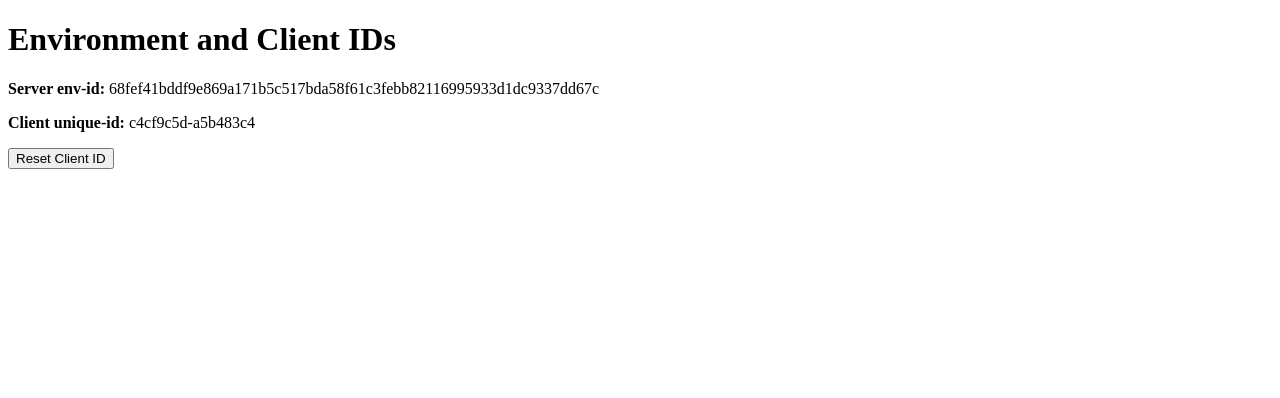
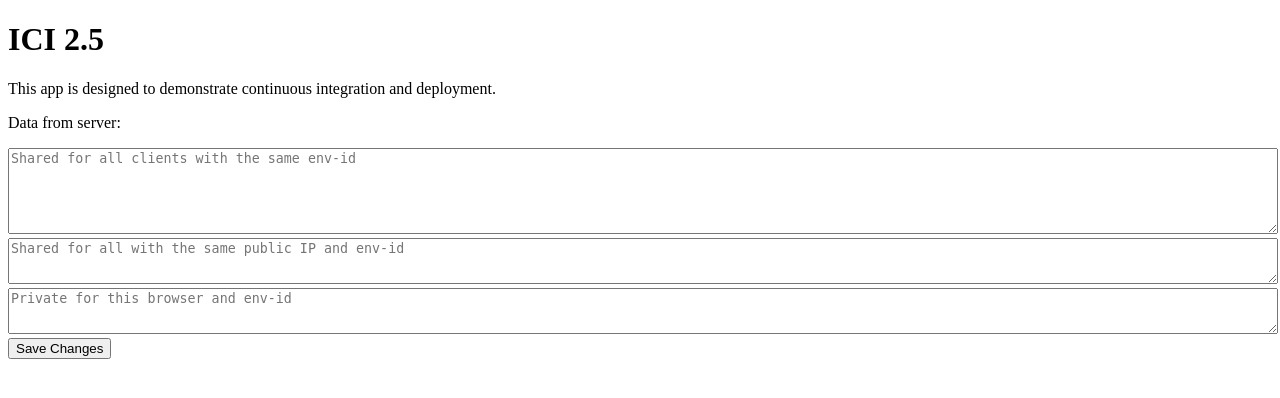
Before and after one commit to XDM-ZSBW/ici, a Flask app: page /env-id in a window 1280 px wide. Shown: the top 398 px of the page. Run offline with Flask 3, Linux system fonts and the light colour scheme.

Commit message:
Refactor env_id generation to a dedicated function and update index.html to handle env_id and client ID storage more effectively

```diff
--- a/app.py
+++ b/app.py
@@ -10,9 +10,14 @@ app = Flask(__name__)
 # In-memory store for env-box values by env_id (for demo; use persistent storage in production)
 shared_env_box = {}
 
+def get_env_id():
+    info = f"{sys.executable}|{sys.version}|{platform.platform()}|{platform.python_implementation()}"
+    return hashlib.sha256(info.encode()).hexdigest()
+
 @app.route("/")
 def index():
-    return render_template("index.html")
+    env_id = get_env_id()
+    return render_template("index.html", env_id=env_id)
 
 @app.route("/health")
 def health():
@@ -25,22 +30,17 @@ def data():
 
 @app.route("/env-id")
 def env_id():
-    # Use built-in info to create a fingerprint
-    info = f"{sys.executable}|{sys.version}|{platform.platform()}|{platform.python_implementation()}"
-    unique_id = hashlib.sha256(info.encode()).hexdigest()
-    # Render the HTML template instead of returning JSON
-    return render_template("env-id.html", env_id=unique_id)
+    env_id = get_env_id()
+    return render_template("index.html", env_id=env_id)
 
 @app.route("/env-id-html")
 def env_id_html():
-    info = f"{sys.executable}|{sys.version}|{platform.platform()}|{platform.python_implementation()}"
-    env_id = hashlib.sha256(info.encode()).hexdigest()
+    env_id = get_env_id()
     return render_template("env-id.html", env_id=env_id)
 
 @app.route("/env-box", methods=["GET", "POST"])
 def env_box_api():
-    info = f"{sys.executable}|{sys.version}|{platform.platform()}|{platform.python_implementation()}"
-    env_id = hashlib.sha256(info.encode()).hexdigest()
+    env_id = get_env_id()
     if request.method == "POST":
         data = request.get_json()
         shared_env_box[env_id] = data.get("value", "")
--- a/templates/index.html
+++ b/templates/index.html
@@ -11,87 +11,84 @@
     <p>Data from server: <span id="data-from-server"></span></p>
     <textarea id="env-box" style="width:100%;height:80px;" placeholder="Shared for all clients with the same env-id"></textarea>
     <br>
-    <textarea id="client-box" style="width:100%;height:40px;" placeholder="Private for this client and env-id"></textarea>
+    <textarea id="client-box" style="width:100%;height:40px;" placeholder="Shared for all with the same public IP and env-id"></textarea>
     <br>
-    <button id="paste-hash-btn">Paste env-id + client-id hash to shared box</button>
+    <textarea id="private-box" style="width:100%;height:40px;" placeholder="Private for this browser and env-id"></textarea>
+    <br>
+    <button id="save-btn">Save Changes</button>
+    {% if env_id is defined %}
+    <script type="text/javascript">
+      window.env_id_from_server = "{{ env_id }}";
+    </script>
+    {% endif %}
     <script>
-    // Fetch env-id from the server
+    // Fetch public IP using a public API
+    function fetchPublicIp() {
+        return fetch('https://api.ipify.org?format=json').then(r => r.json()).then(d => d.ip);
+    }
+    // Use env_id from server if available, otherwise fetch
+    var envIdFromServer = window.env_id_from_server || null;
     function fetchEnvId() {
+        if (envIdFromServer) {
+            return Promise.resolve(envIdFromServer);
+        }
         return fetch('/env-id').then(r => r.json()).then(d => d.env_id);
     }
-    // Generate or retrieve a persistent client ID for this env-id
-    function getClientId(envId) {
-        const storageKey = 'client-id-' + envId;
+    // Generate or retrieve a persistent private client ID for this env-id
+    function getPrivateClientId(envId) {
+        const storageKey = 'private-client-id-' + envId;
         let clientId = localStorage.getItem(storageKey);
         if (!clientId) {
-            let fingerprint = navigator.userAgent + navigator.language + screen.width + screen.height;
-            let hash = 0;
-            for (let i = 0; i < fingerprint.length; i++) {
-                hash = ((hash << 5) - hash) + fingerprint.charCodeAt(i);
-                hash |= 0;
-            }
-            clientId = (hash >>> 0).toString(16) + '-' + Math.random().toString(16).slice(2);
+            clientId = Math.random().toString(16).slice(2) + Date.now().toString(16);
             localStorage.setItem(storageKey, clientId);
         }
         return clientId;
     }
-    // Private box for this client and env-id
-    function getClientBoxKey(envId, clientId) {
-        return 'client-box-' + envId + '-' + clientId;
+    // Key helpers
+    function getEnvBoxKey(envId) {
+        return 'env-box-' + envId;
     }
-    fetchEnvId().then(envId => {
-        const clientId = getClientId(envId);
+    function getClientBoxKey(envId, publicIp) {
+        return 'client-box-' + envId + '-' + publicIp;
+    }
+    function getPrivateBoxKey(envId, privateClientId) {
+        return 'private-box-' + envId + '-' + privateClientId;
+    }
+    Promise.all([fetchEnvId(), fetchPublicIp()]).then(([envId, publicIp]) => {
+        const privateClientId = getPrivateClientId(envId);
         // Set up env-box (shared across all clients with same env-id)
         const envBox = document.getElementById('env-box');
         function loadEnvBox() {
             fetch('/env-box').then(r => r.json()).then(d => {
-                envBox.value = d.value || '';
+                envBox.value = (d.value !== undefined && d.value !== null && d.value !== "") ? d.value : envId;
             });
         }
-        envBox.addEventListener('input', function() {
+        loadEnvBox();
+        // Set up client-box (shared for all with same public IP and env-id)
+        const clientBox = document.getElementById('client-box');
+        const clientBoxKey = getClientBoxKey(envId, publicIp);
+        let clientBoxValue = localStorage.getItem(clientBoxKey);
+        clientBox.value = (clientBoxValue !== undefined && clientBoxValue !== null && clientBoxValue !== "") ? clientBoxValue : publicIp;
+        // Set up private-box (private to this browser and env-id)
+        const privateBox = document.getElementById('private-box');
+        const privateBoxKey = getPrivateBoxKey(envId, privateClientId);
+        let privateBoxValue = localStorage.getItem(privateBoxKey);
+        privateBox.value = (privateBoxValue !== undefined && privateBoxValue !== null && privateBoxValue !== "") ? privateBoxValue : privateClientId;
+        // Save button functionality
+        document.getElementById('save-btn').addEventListener('click', function() {
+            // Save env-box to server
             fetch('/env-box', {
                 method: 'POST',
                 headers: {'Content-Type': 'application/json'},
                 body: JSON.stringify({value: envBox.value})
             });
+            // Save client-box to localStorage
+            localStorage.setItem(clientBoxKey, clientBox.value);
+            // Save private-box to localStorage
+            localStorage.setItem(privateBoxKey, privateBox.value);
         });
-        loadEnvBox();
-        // Set up client-box (private to this client and env-id)
-        const clientBox = document.getElementById('client-box');
-        const clientBoxKey = getClientBoxKey(envId, clientId);
-        clientBox.value = localStorage.getItem(clientBoxKey) || '';
-        clientBox.addEventListener('input', function() {
-            localStorage.setItem(clientBoxKey, clientBox.value);
-        });
-        // Add button functionality
-        document.getElementById('paste-hash-btn').addEventListener('click', function() {
-            // Hash env-id + client-id
-            const hashInput = envId + '|' + clientId;
-            // Simple hash function (SHA-256 if available, else fallback)
-            function sha256(str) {
-                if (window.crypto && window.crypto.subtle) {
-                    return window.crypto.subtle.digest('SHA-256', new TextEncoder().encode(str)).then(buf => {
-                        return Array.from(new Uint8Array(buf)).map(x => x.toString(16).padStart(2, '0')).join('');
-                    });
-                } else {
-                    // Fallback: use a simple hash
-                    let hash = 0;
-                    for (let i = 0; i < str.length; i++) {
-                        hash = ((hash << 5) - hash) + str.charCodeAt(i);
-                        hash |= 0;
-                    }
-                    return Promise.resolve((hash >>> 0).toString(16));
-                }
-            }
-            sha256(hashInput).then(hash => {
-                envBox.value = hash;
-                fetch('/env-box', {
-                    method: 'POST',
-                    headers: {'Content-Type': 'application/json'},
-                    body: JSON.stringify({value: envBox.value})
-                });
-            });
-        });
+        // Optionally, keep env-box updated from server
+        setInterval(loadEnvBox, 2000);
     });
     </script>
 </body>
```
